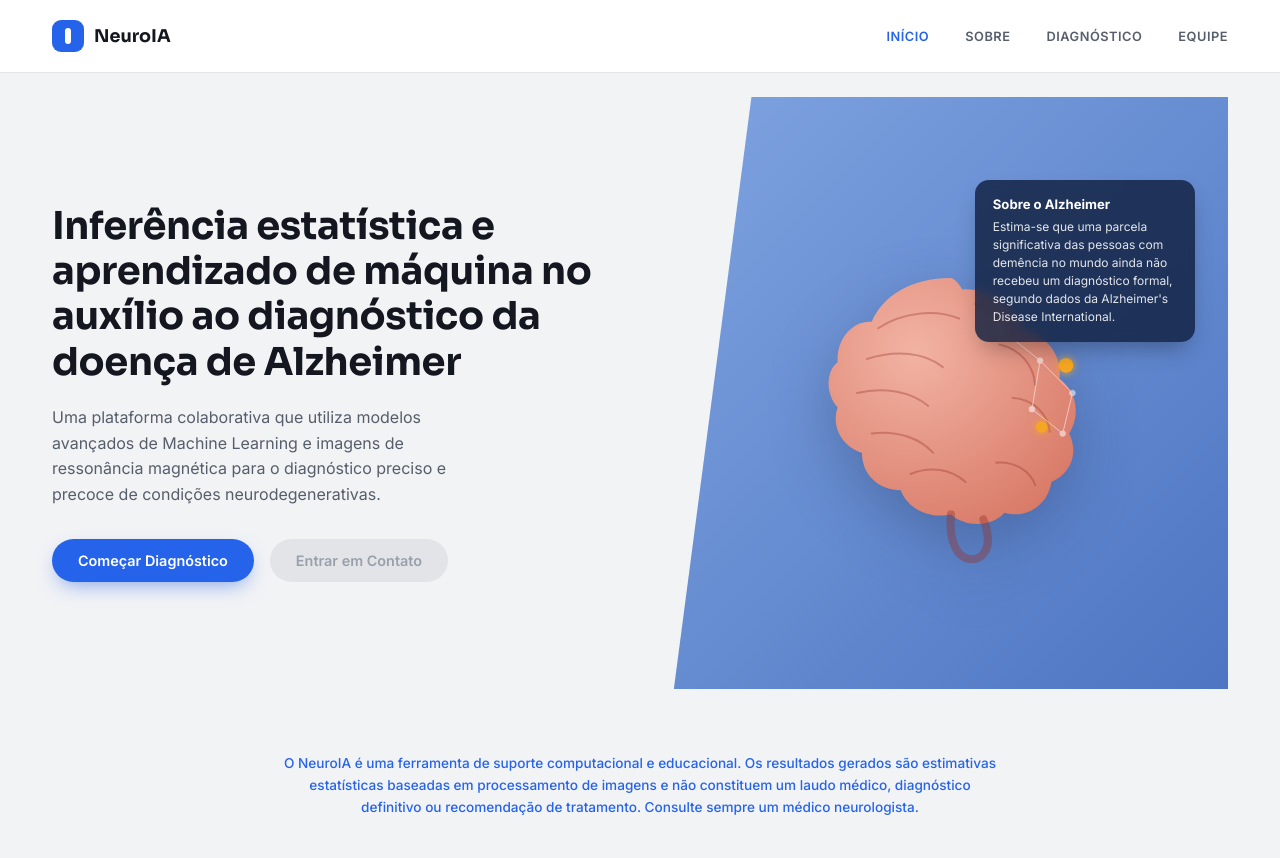
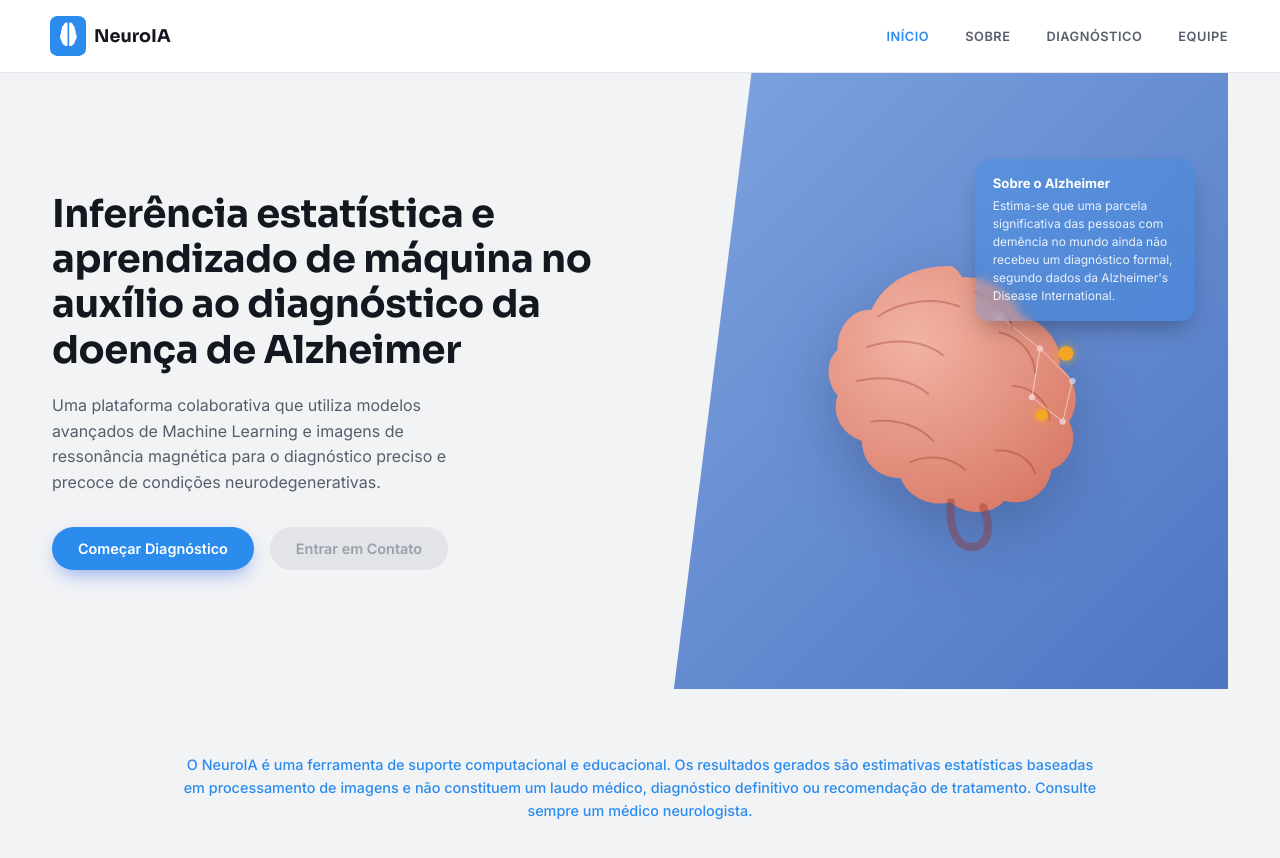
Before and after one commit to Site-Alzheimer/front-end, an Angular app: page / in a window 1280 px wide. Shown: the top 858 px of the page. Built offline with nearby package versions, Linux system fonts and the light colour scheme.

Commit message:
feat: update navbar to use logo image and adjust styles; add asset configuration

```diff
--- a/angular.json
+++ b/angular.json
@@ -27,7 +27,8 @@
               {
                 "glob": "**/*",
                 "input": "public"
-              }
+              },
+              { "glob": "**/*", "input": "src/assets", "output": "assets" }
             ],
             "styles": ["src/styles.scss"]
           },
--- a/src/app/components/disclaimer/disclaimer.scss
+++ b/src/app/components/disclaimer/disclaimer.scss
@@ -3,10 +3,10 @@
 }
 
 .disclaimer__text {
-  max-width: 720px;
+  max-width: 920px;
   margin: 0 auto;
   text-align: center;
-  font-size: 0.85rem;
+  font-size: .9rem;
   line-height: 1.6;
   color: var(--color-primary);
   font-weight: 500;
--- a/src/app/components/hero/hero.scss
+++ b/src/app/components/hero/hero.scss
@@ -9,7 +9,7 @@
   align-items: center;
   gap: 40px;
   min-height: 640px;
-  padding-top: 24px;
+  // padding-top: 24px;
   padding-bottom: 24px;
 }
 
@@ -130,7 +130,7 @@
   top: 14%;
   right: 6%;
   width: 220px;
-  background: rgba(16, 32, 64, 0.82);
+  background: #2B8CEE49;
   backdrop-filter: blur(4px);
   color: #fff;
   border-radius: 14px;
--- a/src/app/components/navbar/navbar.html
+++ b/src/app/components/navbar/navbar.html
@@ -2,9 +2,7 @@
   <div class="navbar__inner container">
     <a class="navbar__brand" href="#inicio">
       <span class="navbar__logo" aria-hidden="true">
-        <svg width="20" height="20" viewBox="0 0 20 20" fill="none" xmlns="http://www.w3.org/2000/svg">
-          <rect x="7" y="2" width="6" height="16" rx="3" fill="white"/>
-        </svg>
+        <img src="assets/icon/logo-neuroia.svg" alt="Logo">
       </span>
       <span class="navbar__name">NeuroIA</span>
     </a>
--- a/src/app/components/navbar/navbar.scss
+++ b/src/app/components/navbar/navbar.scss
@@ -30,6 +30,12 @@
   height: 32px;
   border-radius: 9px;
   background: var(--color-primary);
+}
+
+.navbar__logo img {
+  width: 40px;
+  height: 40px;
+  display: block;
 }
 
 .navbar__links {
--- a/src/styles.scss
+++ b/src/styles.scss
@@ -1,6 +1,6 @@
 :root {
   // Brand
-  --color-primary: #2563eb;
+  --color-primary: #2B8CEE;
   --color-primary-dark: #1d4ed8;
   --color-hero-blue-start: #7fa3e0;
   --color-hero-blue-end: #4d75c2;
--- a/tsconfig.app.json
+++ b/tsconfig.app.json
@@ -1,9 +1,8 @@
-/* To learn more about Typescript configuration file: https://www.typescriptlang.org/docs/handbook/tsconfig-json.html. */
-/* To learn more about Angular compiler options: https://angular.dev/reference/configs/angular-compiler-options. */
 {
   "extends": "./tsconfig.json",
   "compilerOptions": {
     "outDir": "./out-tsc/app",
+    "rootDir": "./src",
     "types": []
   },
   "include": ["src/**/*.ts"],
```
Also changed, not shown: src/assets/icon/logo-neuroia.svg (added).
